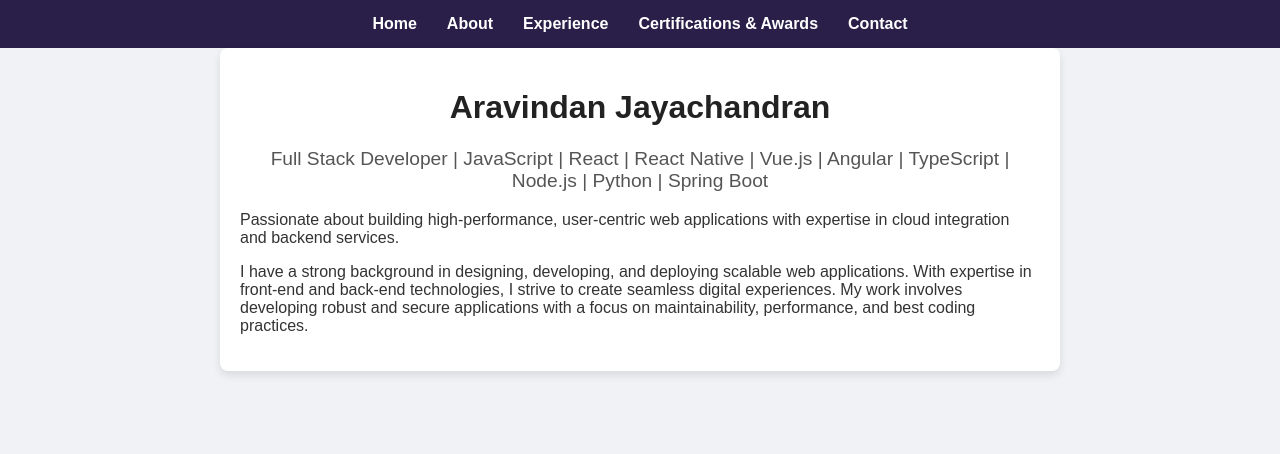
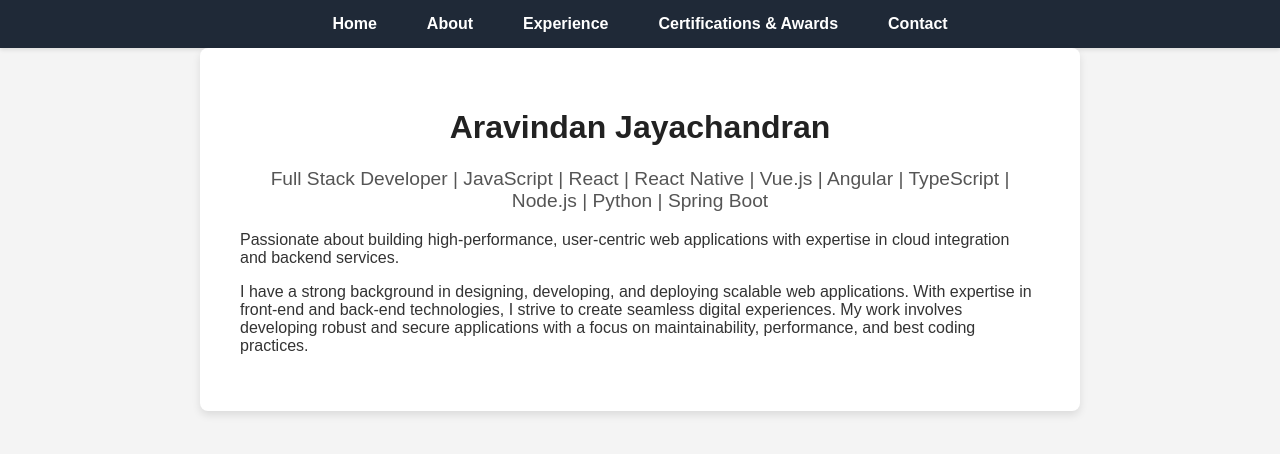
Before and after one commit to hemarv91/my-portfolio, a React (Create React App) app in the folder my-portfolio/: page / in a window 1280 px wide. Shown: the top 454 px of the page. Built offline with nearby package versions, Linux system fonts and the light colour scheme.

Commit message:
Update App.css

```diff
--- a/my-portfolio/src/App.css
+++ b/my-portfolio/src/App.css
@@ -1,39 +1,56 @@
 /* General Styles */
 body {
-  font-family: Arial, sans-serif, 'Times New Roman', Times, serif;
-  margin: 0;
-  padding: 0;
-  background-color: #f0f2f5; /* Light grey for consistency */
+  background-color: #f4f4f4; /* Light gray */
   color: #333;
+  font-family: Arial, sans-serif;
 }
+.section-title {
+  font-size: 24px;
+  margin-bottom: 15px;
+  border-bottom: 2px solid #1f2937;
+  padding-bottom: 5px;
+}
+
+.section-text {
+  font-size: 16px;
+  line-height: 1.6;
+  color: #555;
+}
+
 
 /* Navbar */
 .navbar {
-  background: #291f48; /* Dark navbar */
+  background: #1f2937; /* Dark gray */
   padding: 15px;
-  text-align: center;
+  display: flex;
+  justify-content: center;
+  gap: 20px;
+  box-shadow: 0 2px 4px rgba(0, 0, 0, 0.1);
 }
 
 .nav-link {
   color: white;
-  margin: 0 15px;
   text-decoration: none;
   font-weight: bold;
+  font-size: 16px;
 }
 
 .nav-link:hover {
   text-decoration: underline;
 }
 
+
 /* Centered Card */
 .container {
   max-width: 800px;
   margin: auto;
-  padding: 20px;
+  padding: 40px;
   background: white;
   box-shadow: 0 4px 8px rgba(0, 0, 0, 0.1);
   border-radius: 8px;
+  text-align: left;
 }
+
 
 /* Titles */
 .title {
@@ -51,11 +68,15 @@ body {
 
 /* Contact Section */
 .contact-container {
-  text-align: center;
+  max-width: 600px;
+  margin: auto;
   padding: 20px;
   background: white;
   border-radius: 8px;
   box-shadow: 0 4px 8px rgba(0, 0, 0, 0.1);
-  margin: 20px auto;
-  max-width: 600px;
+  text-align: center;
 }
+
+.contact-container p {
+  font-size: 16px;
+}
```
